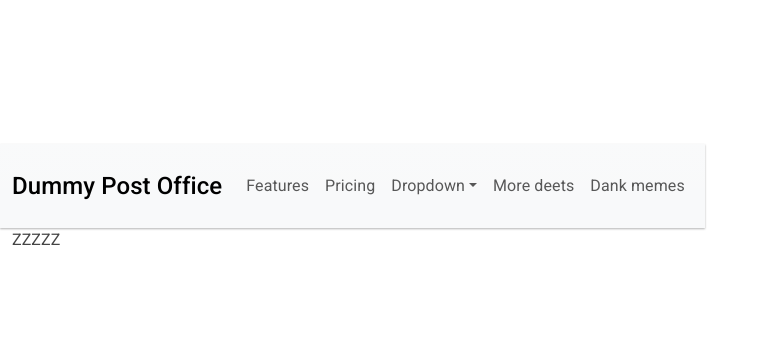
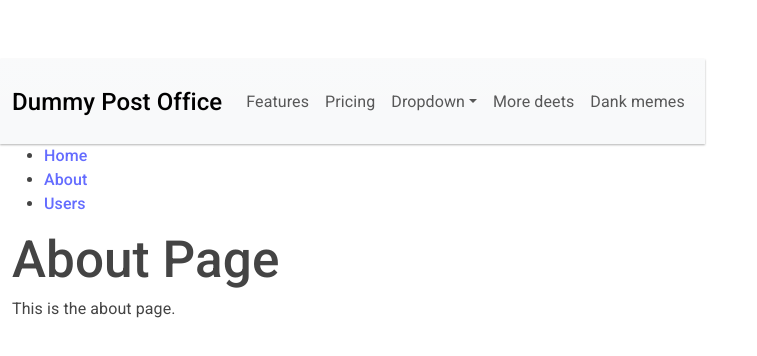
Before and after one commit to rpuchadm/dummy-post-office-client, a React (Vite) app: page /about in a window 1280 px wide. Shown: the part 202-558 px from the top of the page, without its empty margins (0-757 px from the left). Built offline with nearby package versions, Linux system fonts and the light colour scheme.

Commit message:
react-routerv6

```diff
--- a/package.json
+++ b/package.json
@@ -16,10 +16,10 @@
     "react-bootstrap": "^2.10.6",
     "react-dom": "^18.3.1",
     "react-icons": "^5.4.0",
-    "react-query": "^3.39.3"
+    "react-query": "^3.39.3",
+    "react-router-dom": "^6.28.0"
   },
   "devDependencies": {
-    "prettier": "^3.4.2",
     "@eslint/js": "^9.15.0",
     "@types/react": "^18.3.12",
     "@types/react-dom": "^18.3.1",
@@ -28,6 +28,7 @@
     "eslint-plugin-react-hooks": "^5.0.0",
     "eslint-plugin-react-refresh": "^0.4.14",
     "globals": "^15.12.0",
+    "prettier": "^3.4.2",
     "typescript": "~5.6.2",
     "typescript-eslint": "^8.15.0",
     "vite": "^6.0.1"
--- a/src/App.tsx
+++ b/src/App.tsx
@@ -1,10 +1,36 @@
+import React from "react"
+import { BrowserRouter as Router, Routes, Route, Link } from "react-router-dom"
+
 import Layout from "./components/layout/Layout"
+import HomePage from "./components/HomePage"
+import AboutPage from "./components/AboutPage"
 
 function App() {
   return (
-    <>
-      <Layout>ZZZZZ</Layout>
-    </>
+    <Router>
+      <Layout>
+        <nav>
+          <ul>
+            <li>
+              <Link to="/">Home</Link>
+            </li>
+            <li>
+              <Link to="/about">About</Link>
+            </li>
+            <li>
+              <Link to="/users">Users</Link>
+            </li>
+          </ul>
+        </nav>
+
+        {/* A <Switch> looks through its children <Route>s and
+            renders the first one that matches the current URL. */}
+        <Routes>
+          <Route path="/about" element={<AboutPage />} />
+          <Route path="/" element={<HomePage />} />
+        </Routes>
+      </Layout>
+    </Router>
   )
 }
 
--- /dev/null
+++ b/src/components/AboutPage.tsx
@@ -0,0 +1,10 @@
+const AboutPage = () => {
+  return (
+    <div>
+      <h1>About Page</h1>
+      <p>This is the about page.</p>
+    </div>
+  )
+}
+
+export default AboutPage
--- /dev/null
+++ b/src/components/HomePage.tsx
@@ -0,0 +1,9 @@
+const HomePage = () => {
+  return (
+    <div>
+      <h1>Home Page</h1>
+    </div>
+  )
+}
+
+export default HomePage
```
Also changed, not shown: readme.txt, 1 other file (tests, documents, lock files or other folders).
